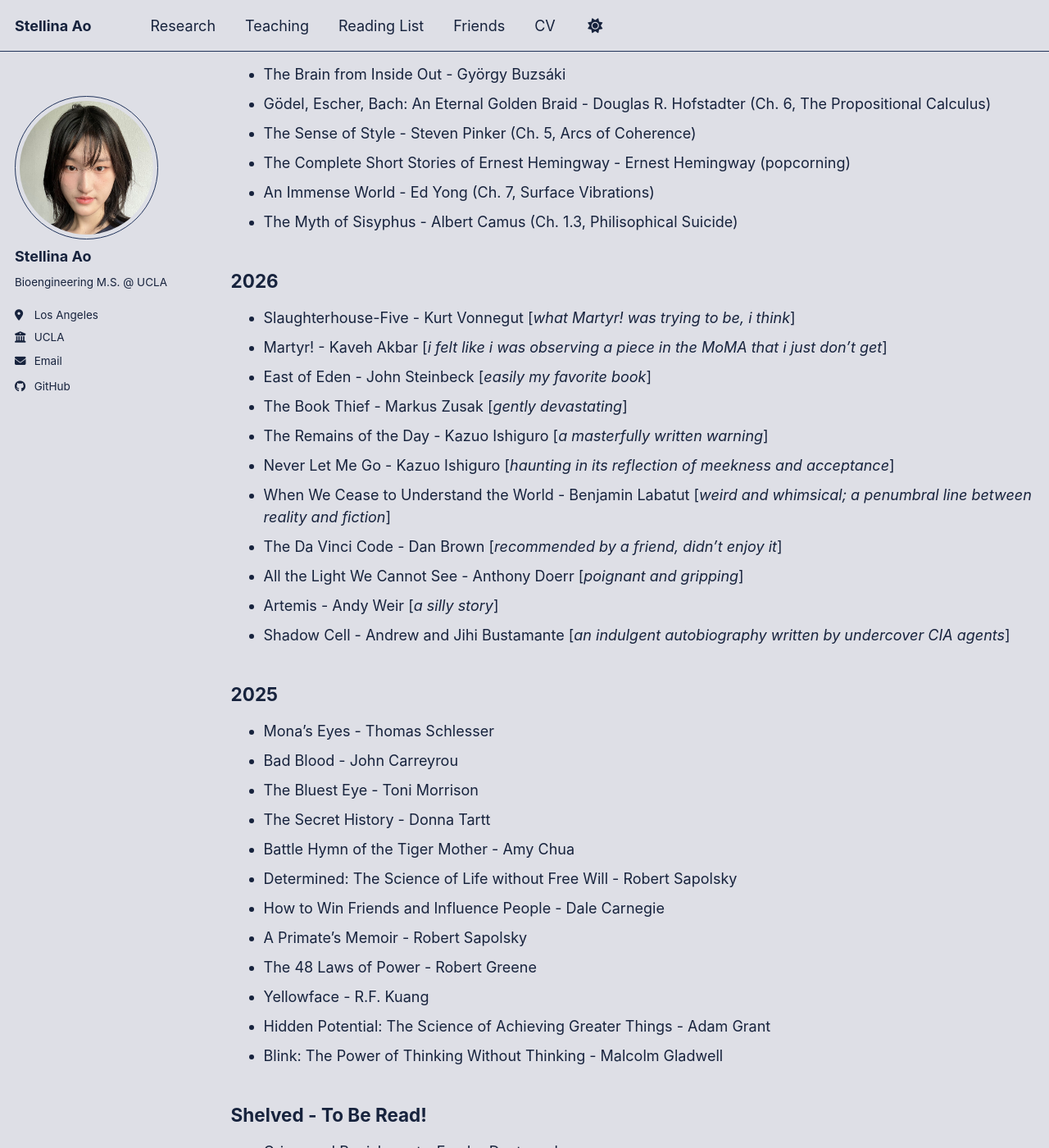
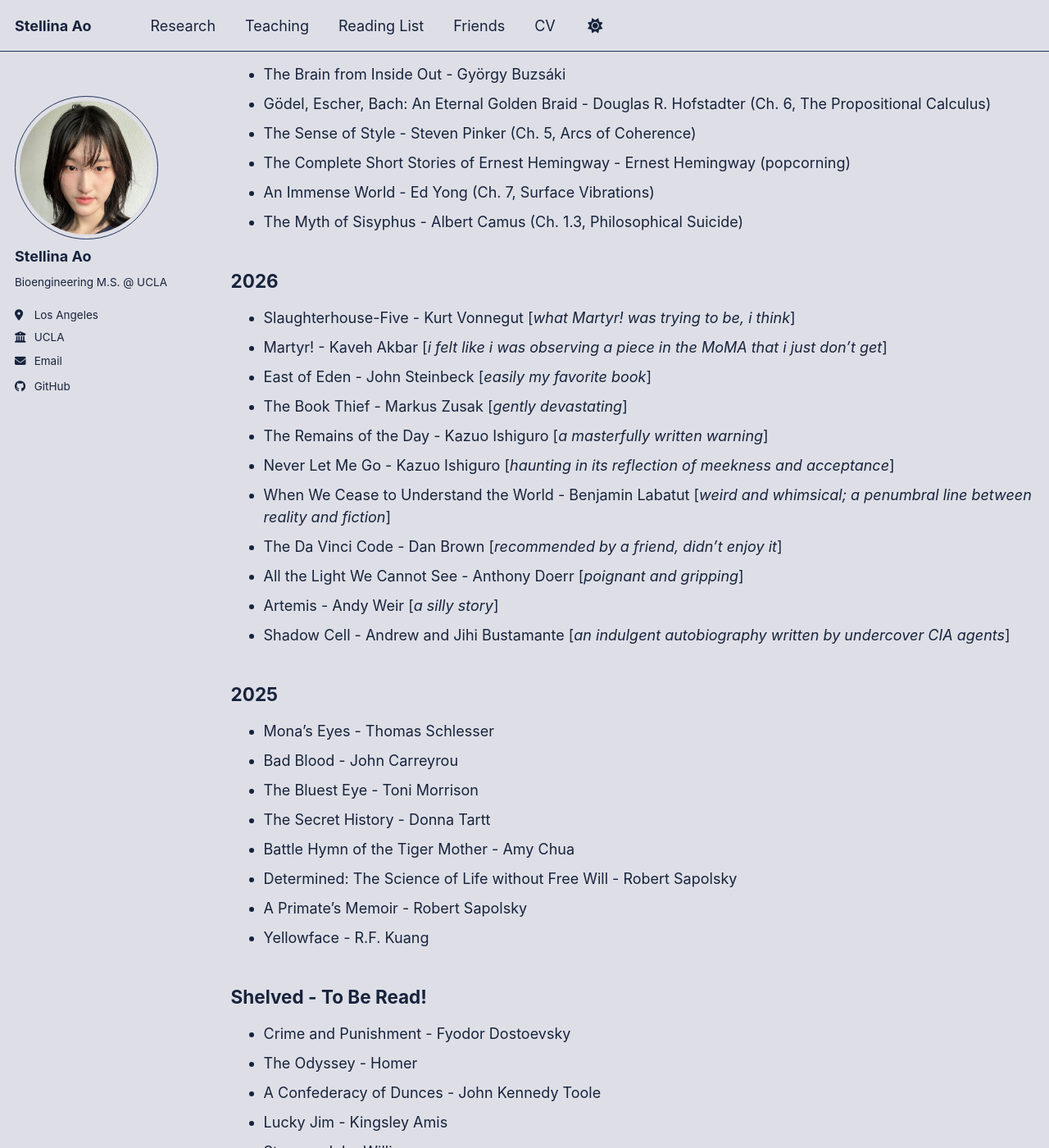
Before and after one commit to stellinaao/stellinaao.github.io, a Jekyll site: the page built from _pages/reading-list.md, in a window 1280 px wide and 1400 px high, scrolled down 317 px. Shown: the whole window at 82% size. Built offline with Jekyll 4.4.1, drawn with Linux system fonts in a browser that asks for light colours; a script bundle is joined from its source files by our own code; library files that are not in the unit come from our copies.

Commit message:
curated 2025 reading list and fixed typo - sa

```diff
--- a/_pages/reading-list.md
+++ b/_pages/reading-list.md
@@ -20,7 +20,7 @@ Currently Reading
 * The Sense of Style - Steven Pinker (Ch. 5, Arcs of Coherence)
 * The Complete Short Stories of Ernest Hemingway - Ernest Hemingway (popcorning)
 * An Immense World - Ed Yong (Ch. 7, Surface Vibrations)
-* The Myth of Sisyphus - Albert Camus (Ch. 1.3, Philisophical Suicide)
+* The Myth of Sisyphus - Albert Camus (Ch. 1.3, Philosophical Suicide)
 
 2026
 ----
@@ -44,12 +44,8 @@ Currently Reading
 * The Secret History - Donna Tartt
 * Battle Hymn of the Tiger Mother - Amy Chua
 * Determined: The Science of Life without Free Will - Robert Sapolsky
-* How to Win Friends and Influence People - Dale Carnegie
 * A Primate's Memoir - Robert Sapolsky
-* The 48 Laws of Power - Robert Greene
 * Yellowface - R.F. Kuang
-* Hidden Potential: The Science of Achieving Greater Things - Adam Grant
-* Blink: The Power of Thinking Without Thinking - Malcolm Gladwell
 
 Shelved - To Be Read!
 -----
```
